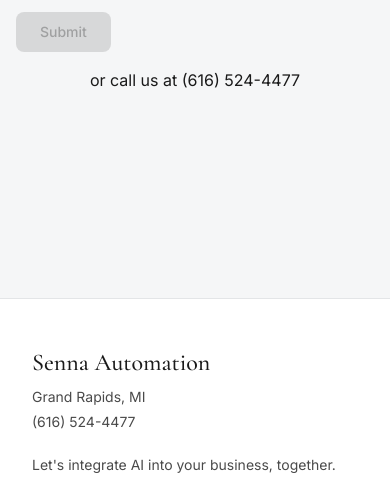
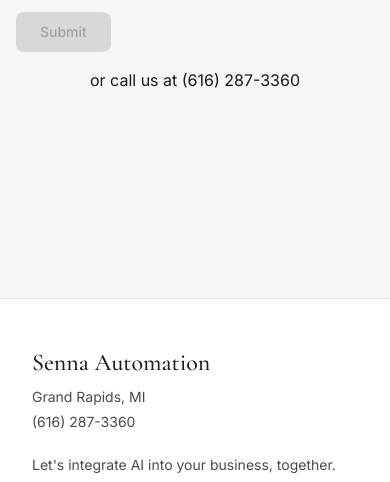
Before and after one commit to justinkahrs/senna-automation, a Next.js app: page /contact in a window 390 px wide. Shown: the part 546-1028 px from the top of the page. Built offline with nearby package versions, Linux system fonts and the light colour scheme.

Commit message:
change phone number

```diff
--- a/src/app/contact/page.tsx
+++ b/src/app/contact/page.tsx
@@ -140,7 +140,7 @@
         </Button>
       </Box>
       <Typography sx={{ mt: 2 }}>
-        or call us at <a href="tel:+16165244477">(616) 524-4477</a>
+        or call us at <a href="tel:+16162873360">(616) 287-3360</a>
       </Typography>
     </Box>
   );
--- a/src/app/terms/page.tsx
+++ b/src/app/terms/page.tsx
@@ -184,7 +184,7 @@
               legal@senna-automation.com
             </a>
             <br />
-            Phone: (616) 524-4477
+            Phone: (616) 287-3360
           </Typography>
         </Paper>
       </Container>
--- a/src/components/layout/Footer.tsx
+++ b/src/components/layout/Footer.tsx
@@ -23,7 +23,7 @@
               Grand Rapids, MI
             </Typography>
             <Typography variant="body2" color="text.secondary" gutterBottom>
-              (616) 524-4477
+              (616) 287-3360
             </Typography>
             <br />
             <Typography variant="body2" color="text.secondary">
```
